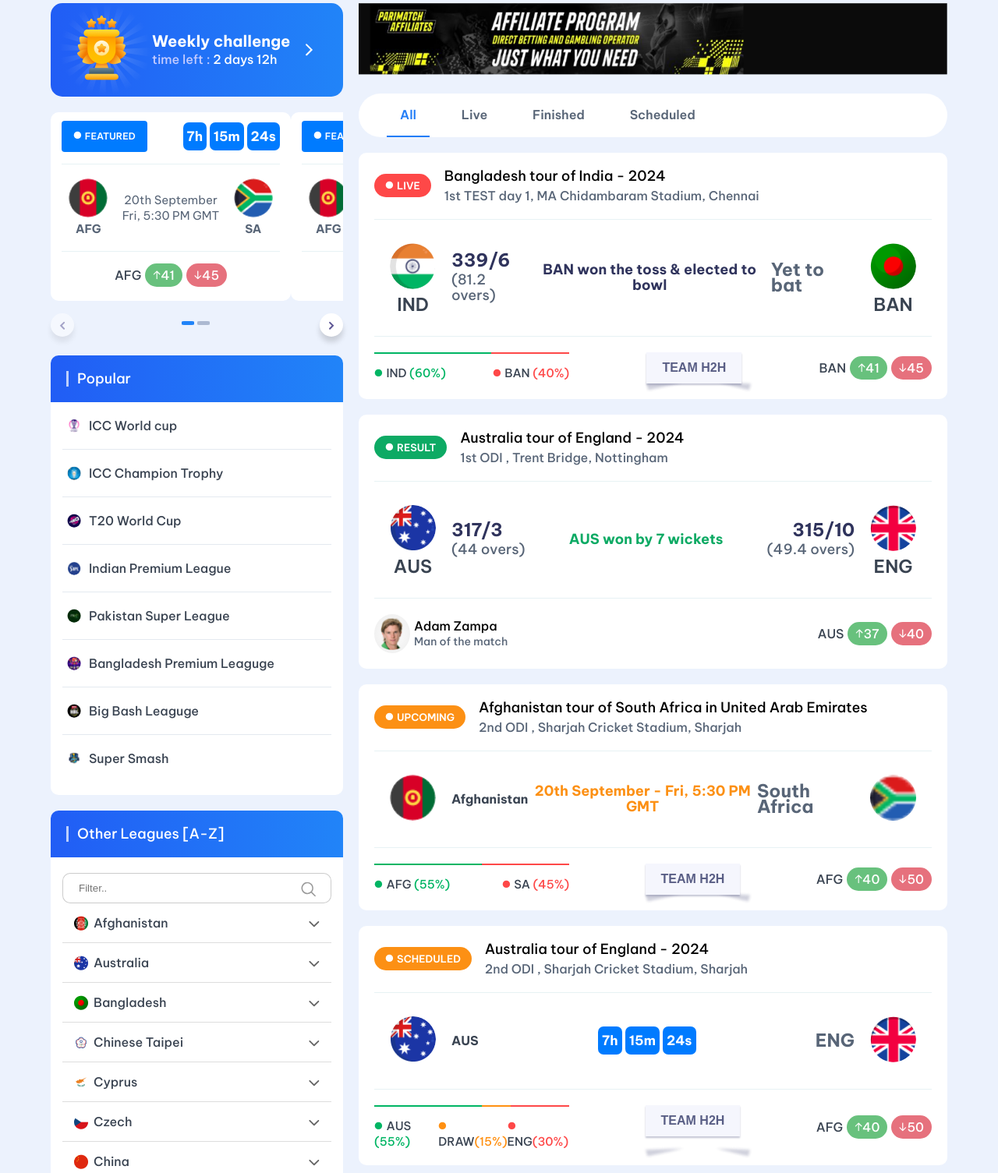
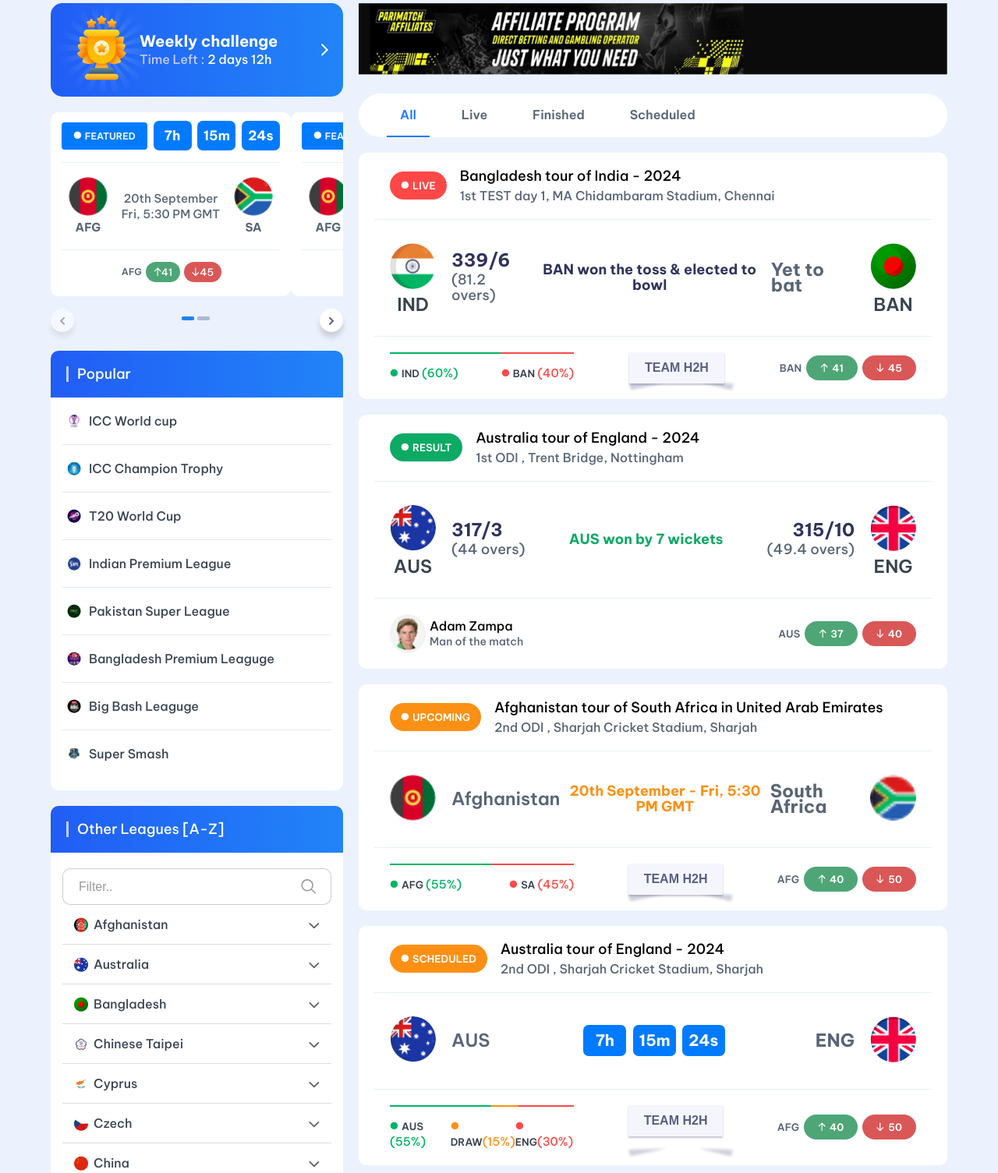
Before and after one commit to kau-nakrani/cricket, a plain HTML site: page index.html in a window 1280 px wide. Shown: the part 141-1646 px from the top of the page at 78% size. Drawn offline with Linux system fonts and the light colour scheme; a web font is replaced by a local one.

Commit message:
add new files

```diff
--- a/assets/css/responsive.css
+++ b/assets/css/responsive.css
@@ -55,6 +55,10 @@
   .upcoming-header{
     border-right:  1px solid #E4E9F0;
     padding-right: 10px;
+    width: 100%;
+  }
+  .upcoming-all-news-box{
+    width: 100%;
   }
 }
 
@@ -108,9 +112,18 @@
   .container {
     margin: 0px 30px;
   }
+  .probability-section {
+    gap: 5px;
+  }
+  .h2h-btn {
+    padding: 10px 15px;
+  }
+  .h2h-shdow {
+    width: 133px;
+  }
 }
 
-@media (min-width: 768px) {
+@media (min-width: 769px) {
   .series-match-time{
     display: none !important;
   }
@@ -129,7 +142,7 @@
     display: none;
   }
 }
-@media (max-width: 767px) {
+@media (max-width: 768px) {
   .uc-cricket-app {
     padding: 45px 25px;
   }
@@ -153,7 +166,7 @@
   .h2h-btn,
   .toss-info,
   .afg-score img,
-  .sa-score img,
+  .score-b img,
   .man-of-match{
     display: none;
   }
@@ -199,7 +212,7 @@
   .live-badge{
     border-radius: 4px;
   }
-  .afg-score, .sa-score {
+  .afg-score, .score-b {
     border-radius: 4px;
   }
   .match-header,
@@ -258,6 +271,9 @@
   .footer-logo{
     width: 50%;
   }
+  .h2h-shdow{
+    display: none;
+  }
 }
 
 @media (max-width: 576px) {
@@ -312,7 +328,7 @@
     font-size: 11px;
     line-height: normal;
   }
-  .afg-score, .sa-score {
+  .afg-score, .score-b {
     color: white;
     padding: 2px 6px;
   }
--- a/assets/css/style.css
+++ b/assets/css/style.css
@@ -92,10 +92,12 @@ input,
 select{
   max-width: -webkit-fill-available;
   width: 100%;
-  height: 37px;
+  height: 45px;
   padding: 0px 20px;
   border: 1px solid #00000033;
   border-radius: 10px;
+  font-size: 16px;
+  font-weight: 500;
 }
 
 input:focus,
@@ -106,6 +108,14 @@ select:focus-visible,
 section:active{
   border-color: #6AAEFE;
   outline: none;
+}
+
+::placeholder {
+  color: rgba(0, 0, 0, 0.4);
+}
+
+.lh-0{
+  line-height: normal;
 }
 
 /* 2.1 Header */
@@ -257,18 +267,20 @@ section:active{
 .challenge-box{
   background: linear-gradient(270deg, #2184F8 0%, #215DF5 100%);
   border-radius: 15px;
-}
-
-.challenge-box a{
   display: flex;
   align-items: center;
   padding: 0px 10px;
 }
 
 .challenge-details{
+  width: 100%;
+}
+
+.challenge-details a{
   display: flex;
   align-items: center;
-  gap: 20px;
+  gap: 22%;
+  margin-left: -16px;
 }
 
 .challenge-details p{
@@ -302,19 +314,23 @@ section:active{
   max-width: fit-content;
   font-size: 12px;
   font-weight: 600;
+  line-height: normal;
 }
 
 .dots{
   margin-right: 1px;
 }
 
-.time-remaining  span{
+.time-remaining span{
   font-size: 17px;
   font-weight: bold;
   color: #ffffff;
   background: #007bff;
-  padding: 7px 5px;
+  padding: 9px 5px;
   border-radius: 7px;
+  margin-left: 4px;
+  width: 39px;
+  display: inline-block;
 }
 
 .match-info {
@@ -381,12 +397,21 @@ section:active{
 
 .match-date {
   font-size: 15px;
+  font-weight: 500;
 }
 
 .score-update span{
   display: flex;
   align-items: center;
   width: fit-content;
+  color: rgba(88, 101, 119, 1);
+  line-height: 16px;
+}
+
+.score-update-team{
+  font-size: 12px;
+  font-weight: 600;
+  margin-left: 2px;
 }
 
 .score-update{
@@ -396,19 +421,20 @@ section:active{
   gap: 5px;
 }
 
-.afg-score {
-  background-color: rgba(40, 167, 70, 0.70);
+.score-a {
+  background-color: rgba(4, 129, 61, 0.7);
 }
 
-.afg-score,
-.sa-score{
+.score-update .score-a,
+.score-update  .score-b{
   color: white;
   padding: 5px 10px;
   border-radius: 15px;
+  font-size: 13px;
 }
 
-.sa-score {
-  background-color: rgba(220, 53, 70, 0.70);
+.score-b {
+  background-color: rgba(202, 16, 16, 0.7);
 }
 
 .slick-prev, .slick-next {
@@ -488,7 +514,7 @@ section:active{
 .search-bar i{
   position: absolute;
   right: 20px;
-  transform: translateY(50%);
+  transform: translateY(60%);
 }
 
 .accordion {
@@ -540,6 +566,8 @@ section:active{
 
 .view-more-btn a{
   color: #14439E;
+  font-weight: 600;
+  font-size: 14px;
 }
 
 @keyframes slideDown {
@@ -594,12 +622,13 @@ section:active{
   display: flex;
   align-items: center;
   gap: 17px;
+  padding: 0px 20px;
 }
 
 .live-badge {
   background: #FE4848;
   color: white;
-  padding: 5px 14px;
+  padding: 8px 14px;
   border-radius: 89px;
   font-weight: 600;
   font-size: 13px;
@@ -654,6 +683,12 @@ section:active{
   display: block;
 }
 
+.team-score h4{
+  font-size: 23px;
+  font-weight: 600;
+  color: rgba(88, 101, 119, 1);
+}
+
 .score{
   font-size: 23px;
   color: #2F335C;
@@ -682,6 +717,29 @@ section:active{
 .probability-section {
   display: flex;
   justify-content: space-between;
+  padding: 0px 20px;
+}
+
+.probability-section .score-update{
+  font-size: 13px;
+  font-weight: 600;
+  gap: 6px;
+}
+
+.probability-section .score-update .score-a,
+.probability-section .score-update .score-b {
+  padding: 8px 18px;
+  border-radius: 89px;
+}
+
+.probability-section .score-update .score-a img,
+.probability-section .score-update .score-b img{
+  margin-right: 5px;
+}
+
+.score-section .time-remaining span{
+  font-size: 20px;
+  padding: 10px 8px;
 }
 
 .probability-bar {
@@ -709,7 +767,16 @@ section:active{
   display: flex;
   justify-content: space-between;
   margin-top: 15px;
+}
+
+.probability-text span{
+  font-size: 13px;
+  font-weight: 600;
+}
+
+.probability-text span span{
   font-size: 15px;
+  font-weight: 500;
 }
 
 .team-a-probability span{
@@ -808,6 +875,10 @@ section:active{
   gap: 20px;
 }
 
+.news-section .popular-match p {
+  padding: 16px 6px;
+}
+
 .live-news-section{
   width: 75%;
 }
@@ -836,7 +907,7 @@ section:active{
   font-weight: 400;
   color: #586577;
   margin-bottom: 16px;
-  line-height: 29px;
+  line-height: 24px;
 }
 
 .live-details a,
@@ -865,6 +936,7 @@ section:active{
 .news-line h4{
   color: black;
   margin-bottom: 10px;
+  font-weight: 500;
 }
 
 .upcoming , .upcoming-all-news{
@@ -876,6 +948,11 @@ section:active{
 .upcoming-all-news h4{
   font-size: 14px;
   color: black;
+  font-weight: 500;
+}
+
+.news-date{
+  font-size: 15px;
 }
 
 .upcoming-all-news span{
@@ -912,8 +989,9 @@ section:active{
 }
 
 .web-stories h5{
-  font-size: 15px;
+  font-size: 16px;
   font-weight: 600;
+  color: rgba(16, 16, 16, 1);
 }
 
 .web-stories-content{
@@ -928,6 +1006,7 @@ section:active{
   border-radius: 6px;
   overflow: hidden;
   width: 100%;
+  max-height: 357px;
 }
 
 .web-stories-item img{
--- a/index.html
+++ b/index.html
@@ -115,16 +115,16 @@
             <div class="cricket-live-row">
                 <div class="challenge-container">
                     <div class="challenge-box mb-20">
-                        <a href="#">
-                            <img src="assets/images/icons/trophy.png" alt="trophy">
-                            <div class="challenge-details">
+                        <img src="assets/images/icons/trophy.png" alt="trophy">
+                        <div class="challenge-details">
+                            <a href="#">
                                 <div>
                                     <h6>Weekly challenge</h6>
-                                    <p>time left : <span>2 days 12h</span></p>
+                                    <p>Time Left : <span>2 days 12h</span></p>
                                 </div>
                                 <img src="assets/images/icons/arrow-right.png" alt="arrow-right">
-                            </div>
-                        </a>
+                            </a>
+                        </div>
                     </div>
                     <div class="mb-20">
                         <div class="slider responsive">
@@ -155,11 +155,11 @@
                                     </div>
                                 </div>
                                 <div class="score-update">
-                                    <span>AFG</span>
-                                    <span class="afg-score">
+                                    <span class="score-update-team">AFG</span>
+                                    <span class="score-a">
                                         <img src="assets/images/icons/line-arrow-top.png" alt="line-arrow-top">
                                         41</span>
-                                    <span class="sa-score">
+                                    <span class="score-b">
                                         <img src="assets/images/icons/line-arrow-bottom.png" alt="line-arrow-bottom">
                                         45</span>
                                 </div>
@@ -192,10 +192,10 @@
                                 </div>
                                 <div class="score-update">
                                     <span>AFG</span>
-                                    <span class="afg-score">
+                                    <span class="score-a">
                                         <img src="assets/images/icons/line-arrow-top.png" alt="line-arrow-top">
                                         41</span>
-                                    <span class="sa-score">
+                                    <span class="score-b">
                                         <img src="assets/images/icons/line-arrow-bottom.png" alt="line-arrow-bottom">
                                         45</span>
                                 </div>
@@ -606,10 +606,10 @@
                                     </div>
                                     <div class="score-update">
                                         <span>BAN</span>
-                                        <span class="afg-score">
+                                        <span class="score-a">
                                             <img src="assets/images/icons/line-arrow-top.png" alt="line-arrow-top">
                                             41</span>
-                                        <span class="sa-score">
+                                        <span class="score-b">
                                             <img src="assets/images/icons/line-arrow-bottom.png" alt="line-arrow-bottom">
                                             45</span>
                                     </div>
@@ -677,10 +677,10 @@
 
                                     <div class="score-update">
                                         <span>AUS</span>
-                                        <span class="afg-score">
+                                        <span class="score-a">
                                             <img src="assets/images/icons/line-arrow-top.png" alt="line-arrow-top">
                                             37</span>
-                                        <span class="sa-score">
+                                        <span class="score-b">
                                             <img src="assets/images/icons/line-arrow-bottom.png" alt="line-arrow-bottom">
                                             40</span>
                                     </div>
@@ -767,10 +767,10 @@
                                     </div>
                                     <div class="score-update">
                                         <span>AFG</span>
-                                        <span class="afg-score">
+                                        <span class="score-a">
                                             <img src="assets/images/icons/line-arrow-top.png" alt="line-arrow-top.png">
                                             40</span>
-                                        <span class="sa-score">
+                                        <span class="score-b">
                                             <img src="assets/images/icons/line-arrow-bottom.png" alt="line-arrow-bottom">
                                             50</span>
                                     </div>
@@ -866,10 +866,10 @@
                                     </div>
                                     <div class="score-update">
                                         <span>AFG</span>
-                                        <span class="afg-score">
+                                        <span class="score-a">
                                             <img src="assets/images/icons/line-arrow-top.png" alt="line-arrow-top">
                                             40</span>
-                                        <span class="sa-score">
+                                        <span class="score-b">
                                             <img src="assets/images/icons/line-arrow-bottom.png" alt="line-arrow-bottom">
                                             50</span>
                                     </div>
@@ -923,7 +923,7 @@
                                                 <span class="news-date">October 7, 2024</span>
                                             </div>
                                         </div>
-                                        <div>
+                                        <div class="upcoming-all-news-box">
                                             <div class="upcoming-all-news">
                                                 <img src="assets/images/banners/upcoming-1.png" alt="upcoming-1">
                                                 <div>
@@ -1078,10 +1078,10 @@
                                     </div>
                                     <div class="score-update">
                                         <span>AFG</span>
-                                        <span class="afg-score">
+                                        <span class="score-a">
                                             <img src="assets/images/icons/line-arrow-top.png" alt="line-arrow-top">
                                             40</span>
-                                        <span class="sa-score">
+                                        <span class="score-b">
                                             <img src="assets/images/icons/line-arrow-bottom.png" alt="line-arrow-bottom">
                                             50</span>
                                     </div>
@@ -1227,10 +1227,10 @@
                                     </div>
                                     <div class="score-update">
                                         <span>AFG</span>
-                                        <span class="afg-score">
+                                        <span class="score-a">
                                             <img src="assets/images/icons/line-arrow-top.png" alt="line-arrow-top">
                                             40</span>
-                                        <span class="sa-score">
+                                        <span class="score-b">
                                             <img src="assets/images/icons/line-arrow-bottom.png" alt="line-arrow-bottom">
                                             50</span>
                                     </div>
```
